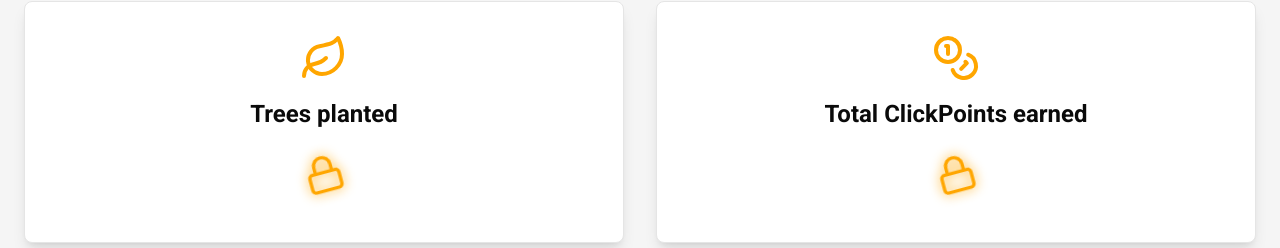
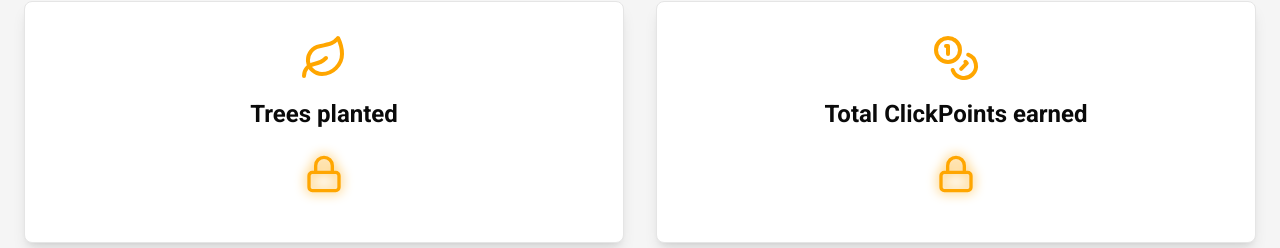
Before and after one commit to gabrielm8882/ClickBag.web, a Next.js app: page / in a window 1280 px wide. Shown: the part 1741-1989 px from the top of the page. Built offline with nearby package versions, Linux system fonts and the light colour scheme; no server answers; the database is empty; a web font is replaced by a local one.

Commit message:
ok now add the following small interactive detail animaitons to better e

```diff
--- a/src/app/page.tsx
+++ b/src/app/page.tsx
@@ -168,8 +168,8 @@
               <motion.div
                 key={index}
                 variants={FADE_UP_ANIMATION_VARIANTS}
-                whileHover={{ scale: 1.03 }}
-                transition={{ type: 'spring', stiffness: 300 }}
+                whileHover={{ scale: 1.03, y: -2 }}
+                transition={{ duration: 0.2, ease: 'easeInOut' }}
               >
                 <Card className="text-center h-full shadow-lg hover:shadow-xl transition-shadow duration-300">
                   <CardHeader>
@@ -261,7 +261,9 @@
                             <TooltipProvider>
                                <Tooltip>
                                 <TooltipTrigger>
-                                  <Lock className="h-10 w-10 text-accent rotate-[-15deg] [filter:drop-shadow(0_0_6px_hsl(var(--accent)))]"/>
+                                  <motion.div whileHover={{ scale: 1.1, rotate: -15 }} transition={{ type: 'spring', stiffness: 400, damping: 10 }}>
+                                    <Lock className="h-10 w-10 text-accent [filter:drop-shadow(0_0_6px_hsl(var(--accent)))]"/>
+                                  </motion.div>
                                 </TooltipTrigger>
                                 <TooltipContent>
                                   <p>This will be unlocked once the community plants 100 trees.</p>
@@ -283,7 +285,9 @@
                             <TooltipProvider>
                               <Tooltip>
                                 <TooltipTrigger>
-                                  <Lock className="h-10 w-10 text-accent rotate-[-15deg] [filter:drop-shadow(0_0_6px_hsl(var(--accent)))]"/>
+                                   <motion.div whileHover={{ scale: 1.1, rotate: -15 }} transition={{ type: 'spring', stiffness: 400, damping: 10 }}>
+                                    <Lock className="h-10 w-10 text-accent [filter:drop-shadow(0_0_6px_hsl(var(--accent)))]"/>
+                                  </motion.div>
                                 </TooltipTrigger>
                                 <TooltipContent>
                                   <p>This will be unlocked once the community earns 1,000 ClickPoints.</p>
--- a/src/app/sponsors/page.tsx
+++ b/src/app/sponsors/page.tsx
@@ -87,8 +87,8 @@
             <motion.div
               key={index}
               variants={FADE_UP_ANIMATION_VARIANTS}
-              whileHover={{ scale: 1.03 }}
-              transition={{ type: 'spring', stiffness: 300 }}
+              whileHover={{ scale: 1.03, y: -2 }}
+              transition={{ duration: 0.2, ease: 'easeInOut' }}
             >
               <Card className="text-center h-full shadow-lg hover:shadow-xl transition-shadow duration-300 border-none bg-background">
                 <CardHeader>
```
